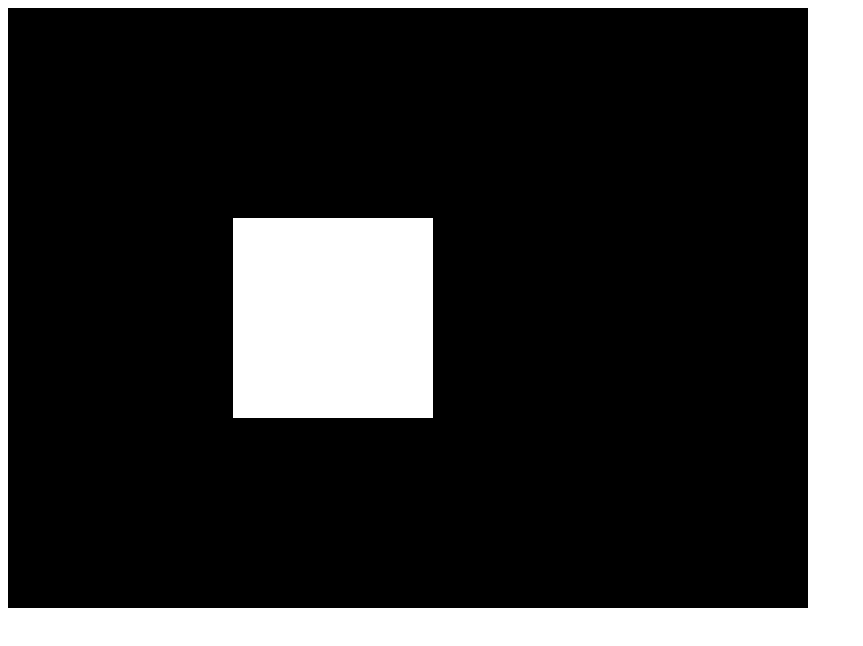
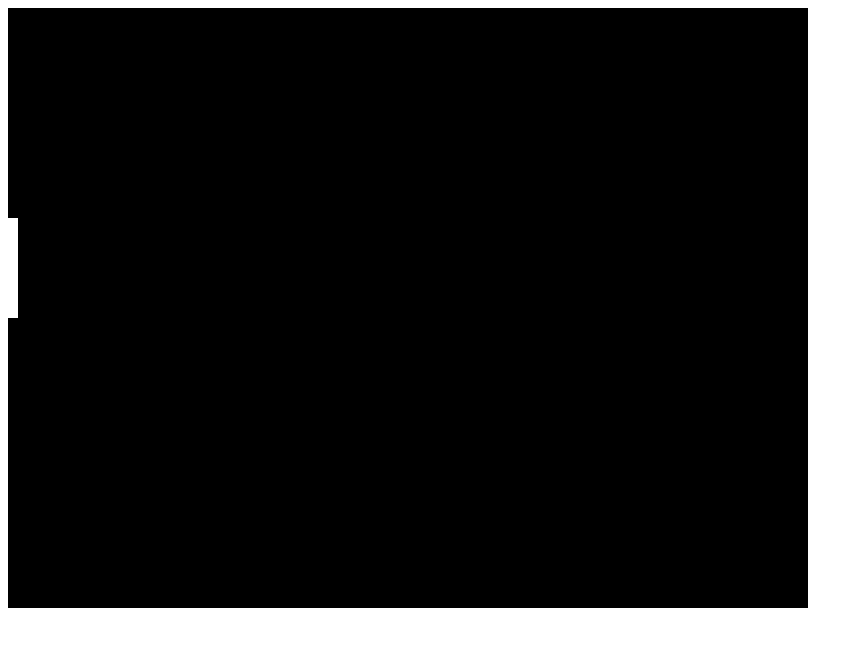
Before and after one commit to EnergeticPixels/tennisGame, a website: page index.html in a window 1280 px wide. Shown: the whole page, without its empty margins (0-863 px from the left). Drawn offline with Linux system fonts and the light colour scheme.

Commit message:
cleaning code

```diff
--- a/index.html
+++ b/index.html
@@ -20,19 +20,28 @@
 			canvas = document.getElementById('gameCanvas');
 			canvasContext = canvas.getContext('2d');
 			// draw order from top to bottom as listed
-			setInterval(drawEverything, 50);
-		}
+			var framesPerSecond = 30;
+			setInterval(function() {
+				moveEverything();
+				drawEverything();
+			}, 1000/framesPerSecond);
+		};
+
+		function moveEverything() {
+			ballX = ballX + 5;
+
+		};
 
 		function drawEverything() {
-			ballX = ballX + 20;
+
 
 			canvasContext.fillStyle = 'black';
 			canvasContext.fillRect(0,0,canvas.width,canvas.height);
 			canvasContext.fillStyle = 'white';
-			canvasContext.fillRect(225,210,200,200);
+			canvasContext.fillRect(0,210,10,100);
 			canvasContext.fillStyle = 'red';
 			canvasContext.fillRect(ballX,100,10,10);
-		}
+		};
 
 	</script>
 
```
